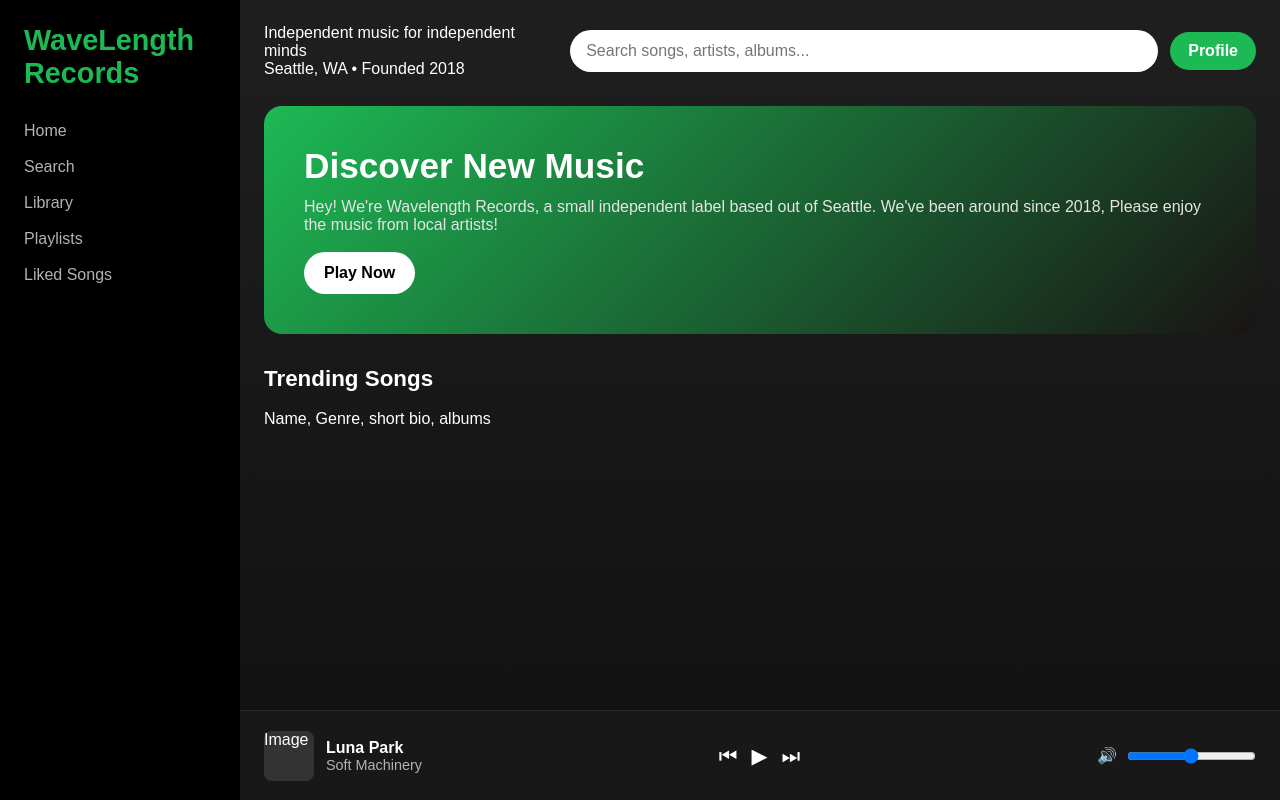
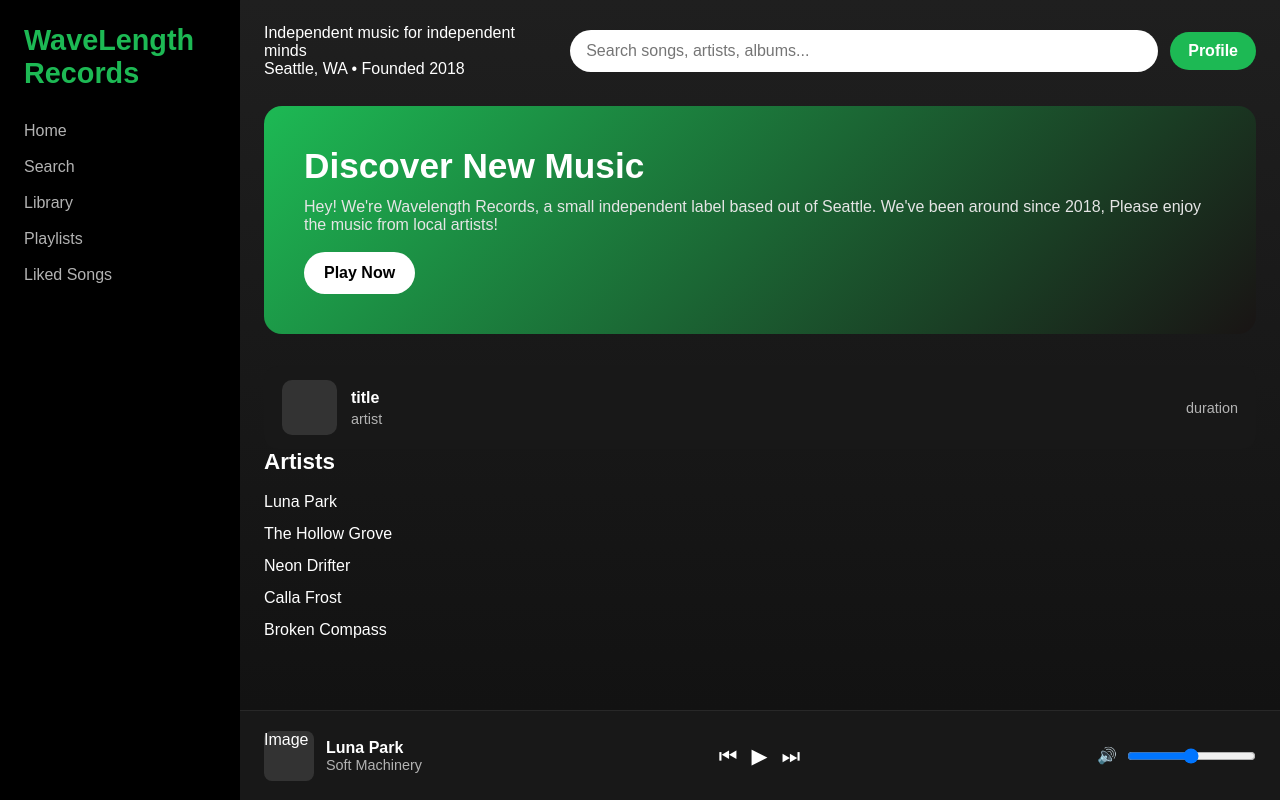
Before and after one commit to SouthBennett/agile-basics, a React (Vite) app: page / in a window 1280 px wide. Built offline with nearby package versions, Linux system fonts and the light colour scheme.

Commit message:
converted SongList to ArtistList and mapped artists from json data

```diff
--- a/src/App.jsx
+++ b/src/App.jsx
@@ -3,7 +3,8 @@ import './App.css'
 import Sidebar from "./components/Sidebar"
 import Topbar from "./components/Topbar"
 import Hero from "./components/Hero"
-import SongList from "./components/SongList"
+import SongCard from './components/SongCard'
+import ArtistList from "./components/ArtistList"
 import Player from "./components/Player"
 import data from './data.json'
 
@@ -18,7 +19,8 @@ function App() {
         <main className="main-content">
           <Topbar data={data}/>
           <Hero />
-          <SongList />
+          <SongCard />
+          <ArtistList artists={data.artists}/>
         </main>
 
         <Player />
--- a/src/components/SongList.css
+++ b/src/components/ArtistList.css
@@ -3,7 +3,7 @@
   font-size: 1.4rem;
 }
 
-.song-list {
+.artist-list {
   display: flex;
   flex-direction: column;
   gap: 14px;
--- /dev/null
+++ b/src/components/ArtistList.jsx
@@ -0,0 +1,19 @@
+import SongCard from "./SongCard"
+import './ArtistList.css'
+
+
+function ArtistList({ artists }) {
+  return (
+    <section className="section">
+      <h3>Artists</h3>
+
+      <div className="artist-list">
+        {artists.map((artist) => (
+          <p key={artist.id}>{artist.name}</p>
+        ))}
+      </div>
+    </section>
+  )
+}
+
+export default ArtistList
--- a/src/components/SongList.jsx
+++ /dev/null
@@ -1,17 +0,0 @@
-import SongCard from "./SongCard"
-import './SongList.css'
-
-
-function SongList() {
-  return (
-    <section className="section">
-      <h3>Trending Songs</h3>
-
-      <div className="song-list">
-        Name, Genre, short bio, albums
-      </div>
-    </section>
-  )
-}
-
-export default SongList
```
